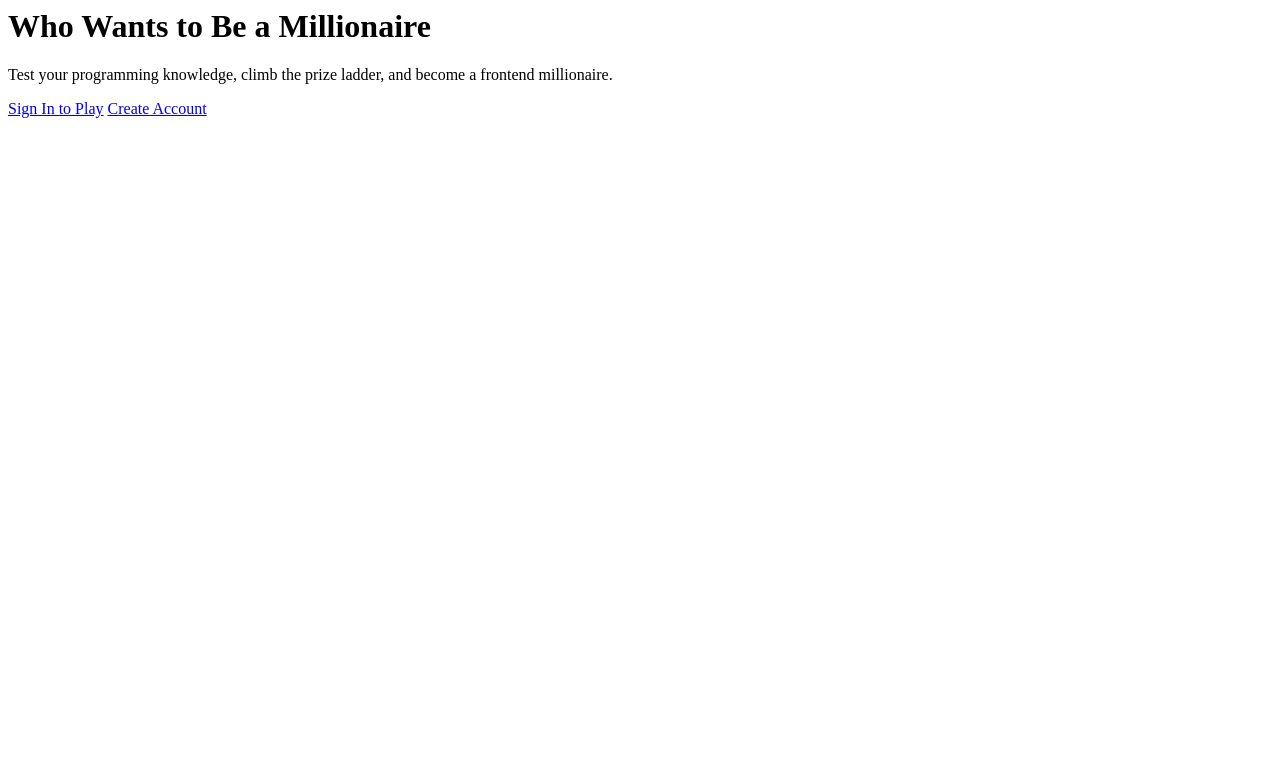
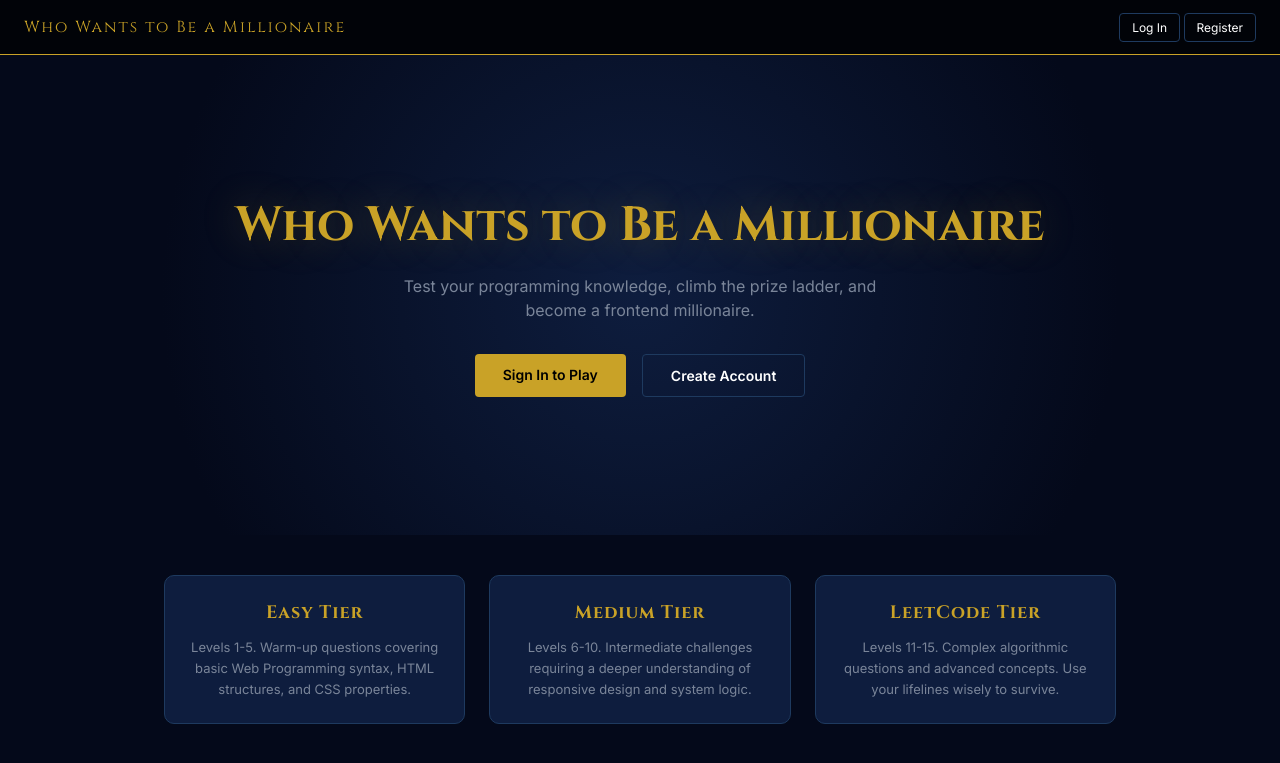
Before and after one commit to fortresswilson/Fortress_WhoWantsToBeAMillionaire_Game, a PHP site: page / in a window 1280 px wide. Shown: the top 763 px of the page. Run offline with PHP 8.4, Linux system fonts and the light colour scheme.

Commit message:
Edited index.php

```diff
--- a/index.php
+++ b/index.php
@@ -1,3 +1,27 @@
+<!DOCTYPE html>
+<html lang="en">
+<head>
+  <meta charset="UTF-8">
+  <meta name="viewport" content="width=device-width, initial-scale=1.0">
+  <title>Who Wants to Be a Millionaire | Home</title>
+  <link rel="stylesheet" href="css/style.css">
+  <link rel="preconnect" href="https://fonts.googleapis.com">
+  <link rel="preconnect" href="https://fonts.gstatic.com" crossorigin>
+</head>
+<body>
+  <nav class="main-nav">
+    <div class="nav-logo">Who Wants to Be a Millionaire</div>
+    <div class="nav-user">
+      <?php if (isset($_SESSION["username"])): ?>
+          <span><?php echo htmlspecialchars($_SESSION["username"]); ?></span>
+          <a href="logout.php">Logout</a>
+      <?php else: ?>
+          <a href="login.php">Log In</a>
+          <a href="register.php">Register</a>
+      <?php endif; ?>
+    </div>
+  </nav>
+
   <main class="hero">
     <h1 class="hero-title">Who Wants to Be a Millionaire</h1>
     <p class="hero-subtitle">Test your programming knowledge, climb the prize ladder, and become a frontend millionaire.</p>
@@ -6,3 +30,21 @@
       <a href="register.php" class="btn-secondary">Create Account</a>
     </div>
   </main>
+
+  <section class="tier-preview">
+    <div class="tier-card">
+      <h3>Easy Tier</h3>
+      <p>Levels 1-5. Warm-up questions covering basic Web Programming syntax, HTML structures, and CSS properties.</p>
+    </div>
+    <div class="tier-card">
+      <h3>Medium Tier</h3>
+      <p>Levels 6-10. Intermediate challenges requiring a deeper understanding of responsive design and system logic.</p>
+    </div>
+    <div class="tier-card">
+      <h3>LeetCode Tier</h3>
+      <p>Levels 11-15. Complex algorithmic questions and advanced concepts. Use your lifelines wisely to survive.</p>
+    </div>
+  </section>
+
+</body>
+</html>
```
Lines whose indentation alone changed are shown as unchanged.
